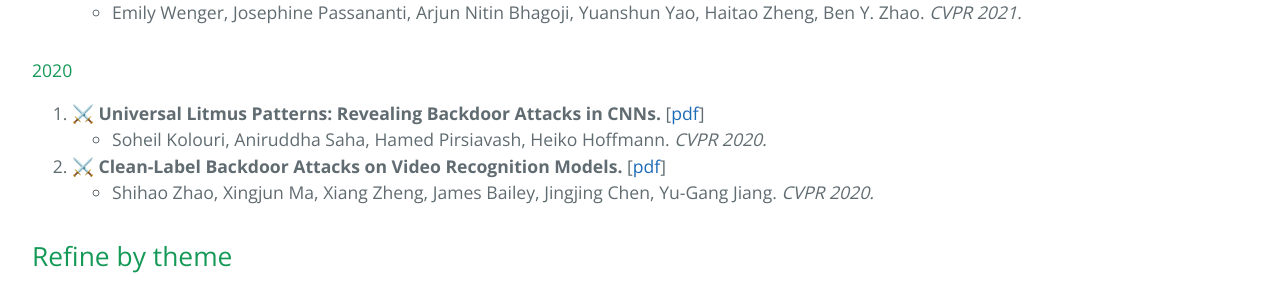
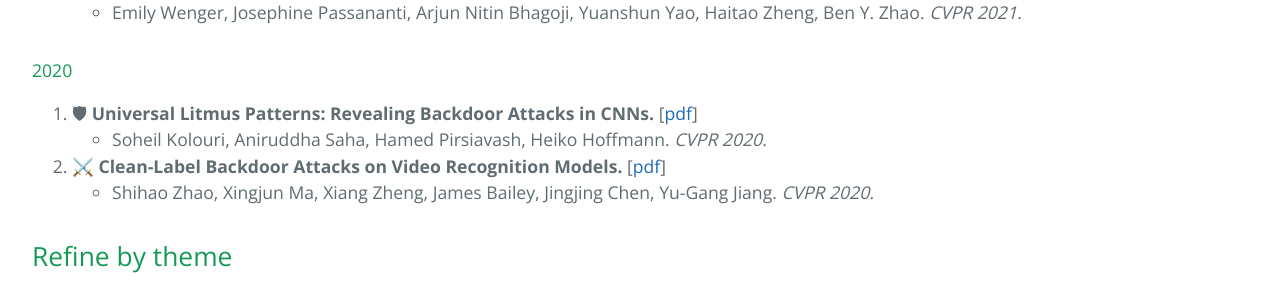
Before and after one commit to ASRS-Lab/Awesome-DL-Security-and-Privacy-Papers, a Jekyll site: the page built from index.md, in a window 1280 px wide and 900 px high, scrolled down 3191 px. Shown: the part 159-453 px from the top of the window. Built offline with Jekyll 4.4.1, drawn with Linux system fonts in a browser that asks for light colours.

Commit message:
fix bugs

```diff
--- a/index.md
+++ b/index.md
@@ -121,7 +121,7 @@ layout: default
 
 #### 2020
 
-1. ⚔️ **Universal Litmus Patterns: Revealing Backdoor Attacks in CNNs.** [[pdf](https://openaccess.thecvf.com/content_CVPR_2020/html/Kolouri_Universal_Litmus_Patterns_Revealing_Backdoor_Attacks_in_CNNs_CVPR_2020_paper.html)]
+1. 🛡 **Universal Litmus Patterns: Revealing Backdoor Attacks in CNNs.** [[pdf](https://openaccess.thecvf.com/content_CVPR_2020/html/Kolouri_Universal_Litmus_Patterns_Revealing_Backdoor_Attacks_in_CNNs_CVPR_2020_paper.html)]
    - Soheil Kolouri, Aniruddha Saha, Hamed Pirsiavash, Heiko Hoffmann. *CVPR 2020.*
 2. ⚔️ **Clean-Label Backdoor Attacks on Video Recognition Models.** [[pdf](https://openaccess.thecvf.com/content_CVPR_2020/html/Zhao_Clean-Label_Backdoor_Attacks_on_Video_Recognition_Models_CVPR_2020_paper.html)]
    - Shihao Zhao, Xingjun Ma, Xiang Zheng, James Bailey, Jingjing Chen, Yu-Gang Jiang. *CVPR 2020.*
```
